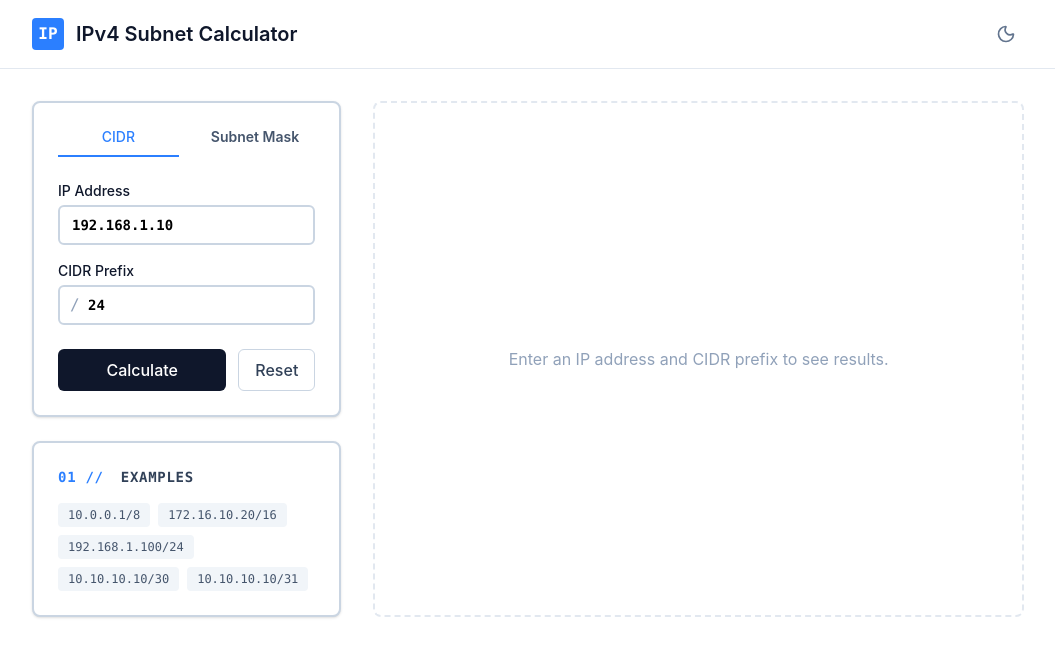
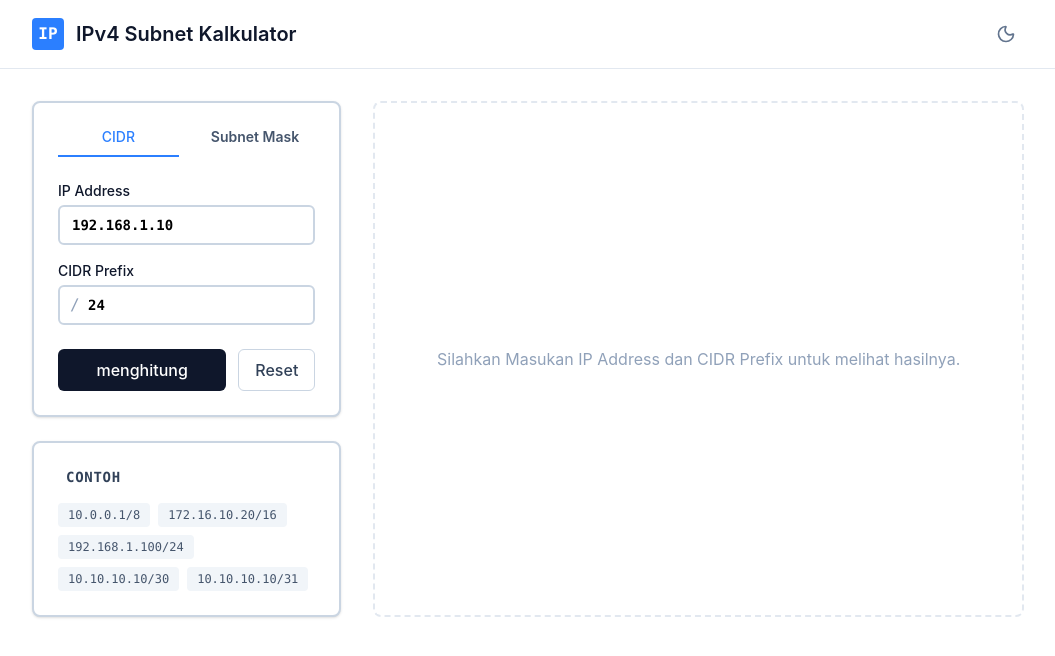
Before and after one commit to BangGempar/kalkulator-subnet, a React (Vite) app: page / in a window 1280 px wide. Shown: the top 656 px of the page, without its empty margins (112-1167 px from the left). Built offline with nearby package versions, Linux system fonts and the light colour scheme.

Commit message:
style: final UI contrast adjustments

```diff
--- a/src/App.tsx
+++ b/src/App.tsx
@@ -45,7 +45,7 @@ function App() {
               IP
             </div>
             <h1 className="text-xl font-semibold text-slate-900 dark:text-white">
-              IPv4 Subnet Calculator
+              IPv4 Subnet Kalkulator
             </h1>
           </div>
           <button
@@ -140,7 +140,7 @@ function App() {
                   type="submit"
                   className="flex-1 bg-slate-900 hover:bg-slate-800 dark:bg-blue-500 dark:hover:bg-blue-600 text-white font-medium py-2 px-4 rounded-md transition-colors"
                 >
-                  Calculate
+                  menghitung
                 </button>
                 <button
                   type="button"
@@ -155,7 +155,7 @@ function App() {
 
           <div className="bg-white dark:bg-slate-900 border-2 border-slate-300 dark:border-slate-800 rounded-lg p-6 shadow-sm">
             <h3 className="font-mono text-sm font-semibold text-slate-700 dark:text-slate-300 mb-4 tracking-wider">
-              <span className="text-blue-500 mr-2">01 //</span> EXAMPLES
+              <span className="text-blue-500 mr-2"></span> CONTOH
             </h3>
             <div className="flex flex-wrap gap-2">
               {[
@@ -180,12 +180,12 @@ function App() {
         <div className="lg:col-span-8 space-y-6">
           {!result ? (
             <div className="h-full min-h-[400px] flex items-center justify-center border-2 border-dashed border-slate-200 dark:border-slate-800 rounded-lg text-slate-400 dark:text-slate-500">
-              <p>Enter an IP address and CIDR prefix to see results.</p>
+              <p>Silahkan Masukan IP Address dan CIDR Prefix untuk melihat hasilnya.</p>
             </div>
           ) : (
             <div className="space-y-6 animate-in fade-in slide-in-from-bottom-4 duration-500">
               <ResultCard
-                title="02 // NETWORK INFORMATION"
+                title="INFORMASI NETWORK"
                 rows={[
                   { label: 'IP Address', value: result.ipAddress, copyable: true },
                   { label: 'CIDR', value: `/${result.cidr}`, copyable: true },
@@ -195,7 +195,7 @@ function App() {
               />
 
               <ResultCard
-                title="03 // ADDRESS RANGE"
+                title="RENTANG ADDRESS"
                 rows={[
                   { label: 'Network Address', value: result.networkAddress, copyable: true },
                   { label: 'First Host', value: result.firstHost, copyable: true },
@@ -206,7 +206,7 @@ function App() {
 
               <div className="grid grid-cols-1 md:grid-cols-2 gap-6">
                 <ResultCard
-                  title="04 // CAPACITY"
+                  title="KAPASITAS"
                   rows={[
                     { label: 'Total Addresses', value: formatNumber(result.totalAddresses) },
                     { label: 'Usable Hosts', value: formatNumber(result.usableHosts) },
@@ -215,7 +215,7 @@ function App() {
                 />
 
                 <ResultCard
-                  title="05 // CLASSIFICATION"
+                  title="KLASIFIKASI"
                   rows={[
                     { label: 'Legacy Class', value: result.addressClass },
                     { label: 'Address Type', value: result.addressType },
--- a/src/components/BinaryVisualization.tsx
+++ b/src/components/BinaryVisualization.tsx
@@ -21,7 +21,7 @@ export function BinaryVisualization({ ipBinary, maskBinary, prefix }: Props) {
     <div className="bg-white dark:bg-slate-900 rounded-lg overflow-hidden border-2 border-slate-300 dark:border-slate-800 shadow-sm text-slate-900 dark:text-slate-300">
       <div className="bg-slate-100 dark:bg-slate-950 px-4 py-3 border-b-2 border-slate-300 dark:border-slate-800">
         <h3 className="font-mono text-sm font-bold text-slate-900 dark:text-slate-300 tracking-wider">
-          <span className="text-blue-600 dark:text-blue-500 mr-2">06 //</span> BINARY
+          <span className="text-blue-600 dark:text-blue-500 mr-2"></span> BINER
         </h3>
       </div>
       <div className="p-4 overflow-x-auto">
```
